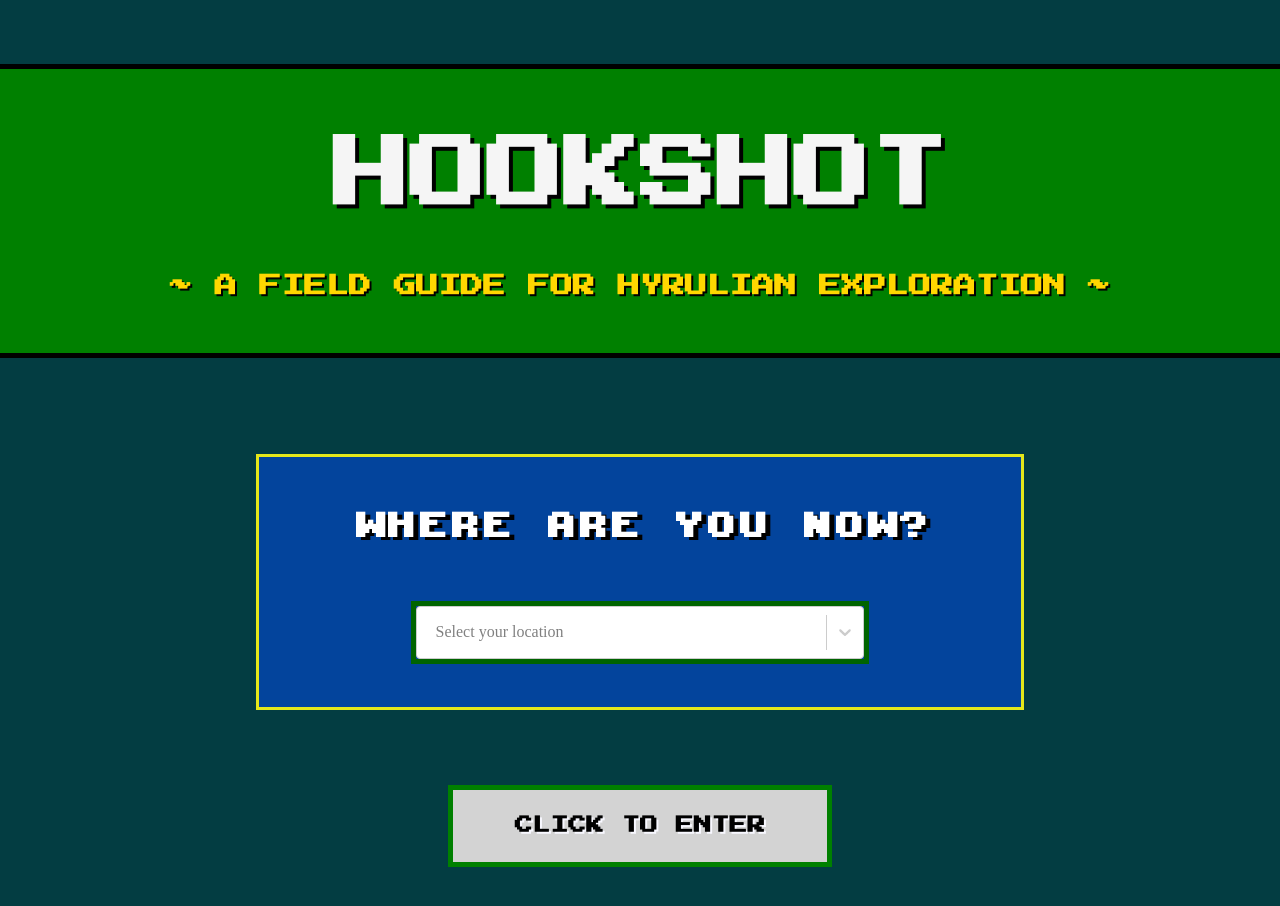
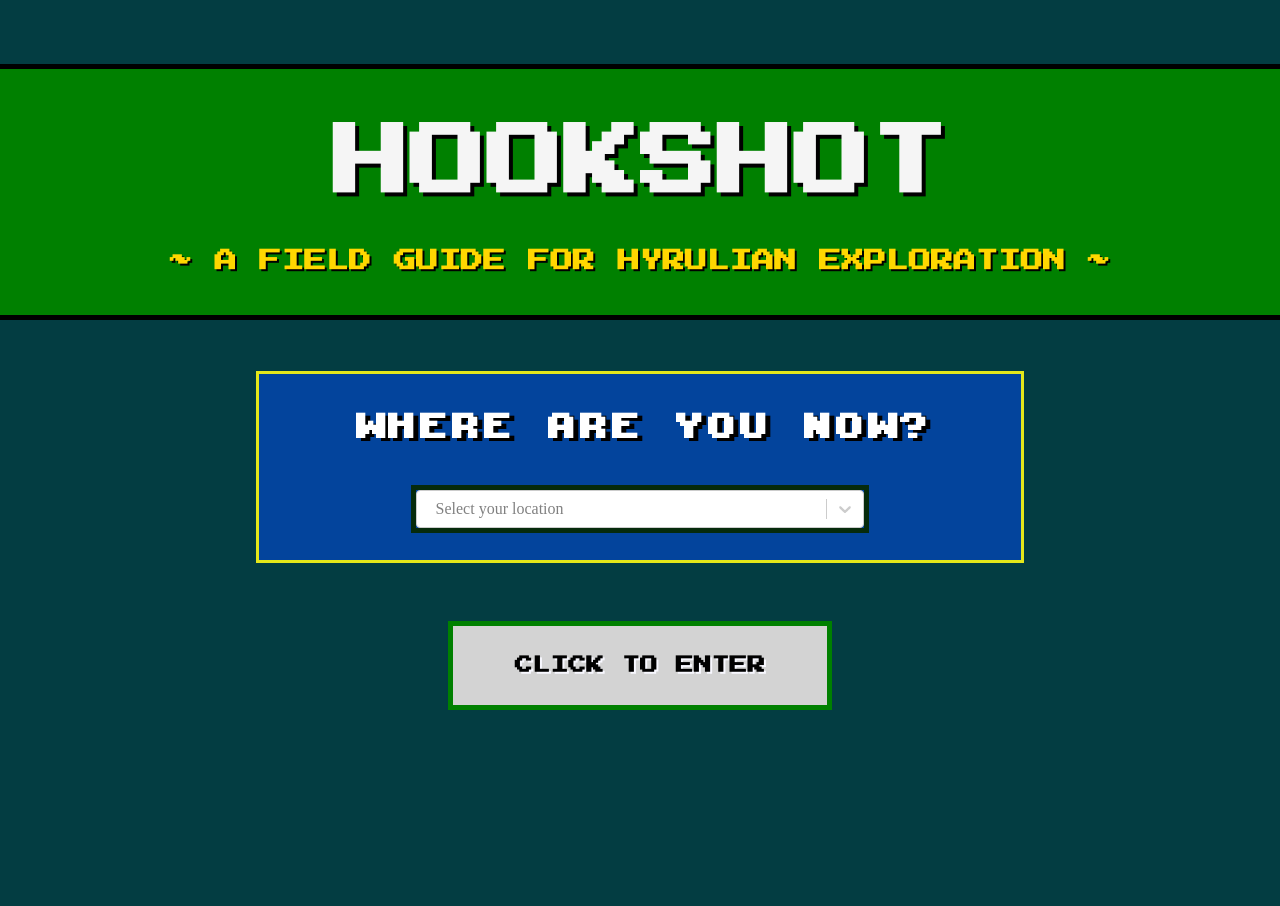
Before and after one commit to pcmueller/hookshot, a React (Create React App) app: page / in a window 1280 px wide. Shown: the top 906 px of the page. After the commit the page ends 800 px from the top, so only its background shows below. Built offline with nearby package versions, Linux system fonts and the light colour scheme.

Commit message:
Resize Entry page

```diff
--- a/src/components/EntryPage/_entry.scss
+++ b/src/components/EntryPage/_entry.scss
@@ -19,10 +19,11 @@
   align-items: center;
   justify-content: space-evenly;
   width: 100%;
-  height: 23vw;
+  height: 20%;
+  min-height: 20vw;
   padding: 1vw;
   margin-top: 5vw;
-  margin-bottom: 6vw;
+  margin-bottom: 4vw;
   border-top: 5px solid black;
   border-bottom: 5px solid black;
   font-family: PressStart;
@@ -51,7 +52,7 @@
   align-items: center;
   justify-content: center;
   width: 100%;
-  height: 40vw;
+  height: 20%;
 }
 
 // LOCATION DROPDOWN SECTION
@@ -63,9 +64,10 @@
   justify-content: space-evenly;
   width: 60%;
   height: 50%;
+  min-height: 15vw;
   background-color: rgba(5, 73, 219, 0.589);
   border: 3px solid rgb(228, 231, 26);
-  margin-bottom: 1vw;
+  margin-bottom: 3vw;
 
   h3 {
     font-family: KongText;
@@ -95,7 +97,7 @@
   width: 60%;
   height: 25%;
   color: black;
-  border: 5px solid darkgreen;
+  border: 5px solid rgb(6, 43, 12);
 }
 
 // ENTER BUTTON SECTION
@@ -107,6 +109,7 @@
   align-items: center;
   width: 100%;
   height: 40%;
+  min-height: 10vw;
 }
 
 .entry-link-component {
@@ -120,6 +123,7 @@
 .enter-btn {
   width: 30%;
   height: 40%;
+  min-height: 7vw;
   border: 5px solid green;
   color: black;
   text-shadow: 2px 2px ghostwhite;
```
